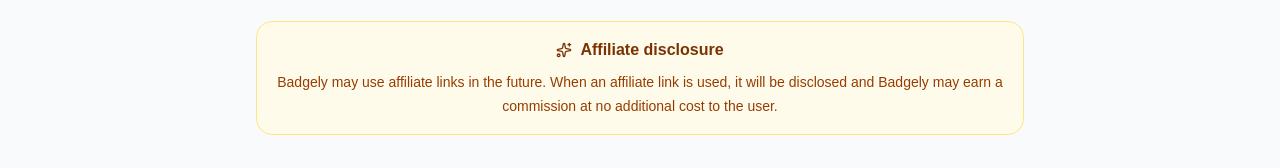
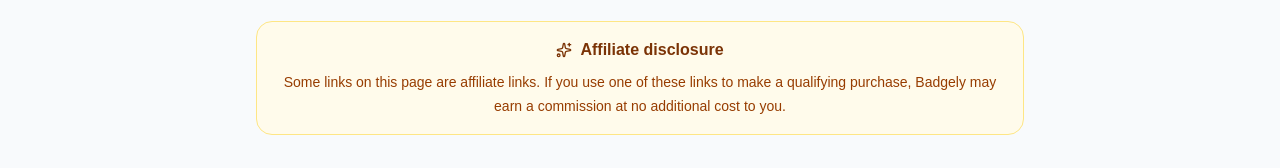
Before and after one commit to nimboxa-maker/badgely, a Next.js app: page /courses in a window 1280 px wide. Shown: the part 3763-3931 px from the top of the page. Built offline with nearby package versions, Linux system fonts and the light colour scheme; no server answers.

Commit message:
Update affiliate disclosure

```diff
--- a/app/courses/page.tsx
+++ b/app/courses/page.tsx
@@ -464,9 +464,9 @@
             </div>
 
             <p className="mt-2 text-sm leading-6 text-amber-800">
-              Badgely may use affiliate links in the future. When an
-              affiliate link is used, it will be disclosed and Badgely
-              may earn a commission at no additional cost to the user.
+              Some links on this page are affiliate links. If you use
+              one of these links to make a qualifying purchase, Badgely
+              may earn a commission at no additional cost to you.
             </p>
           </div>
         </div>
```
